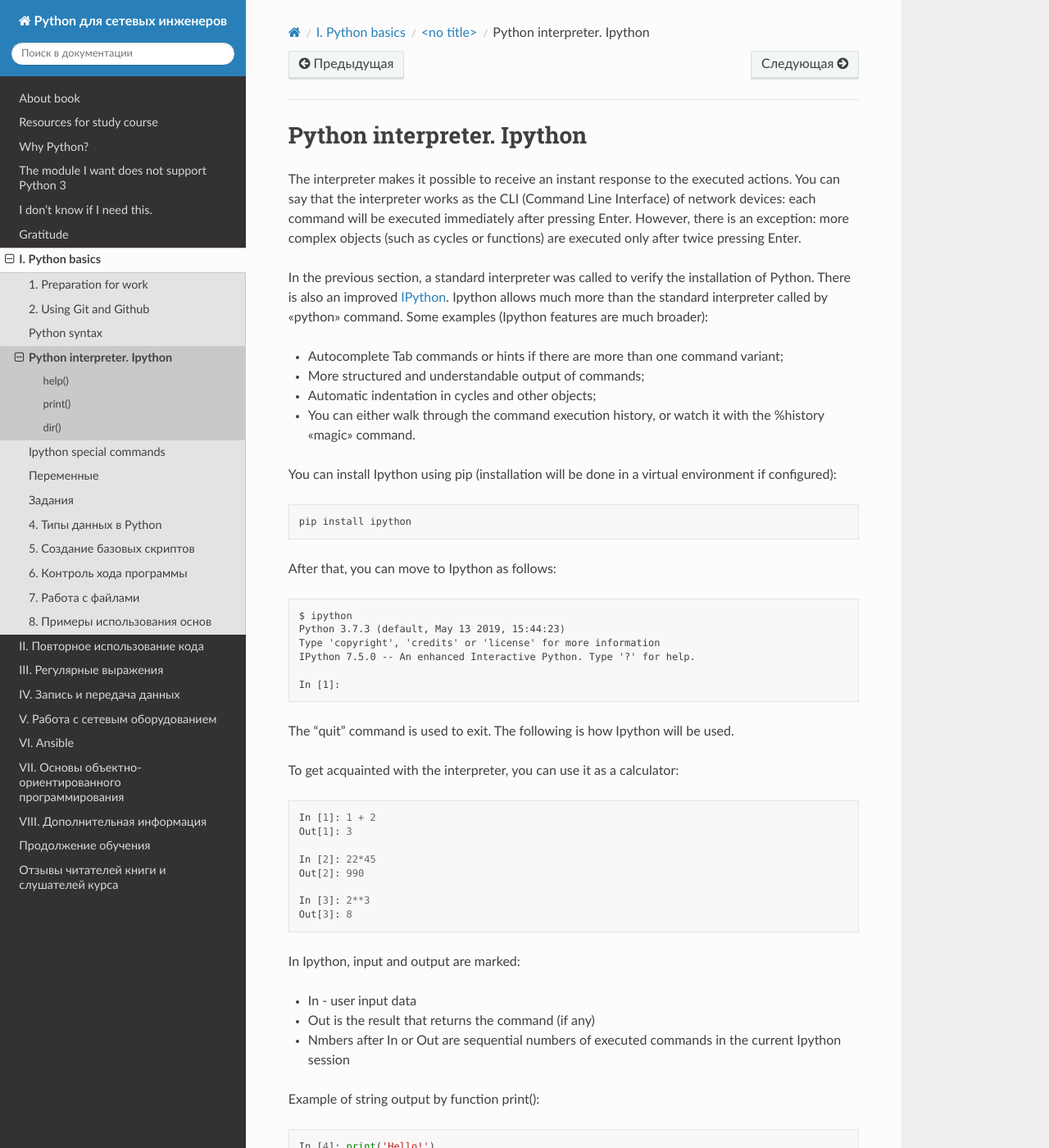
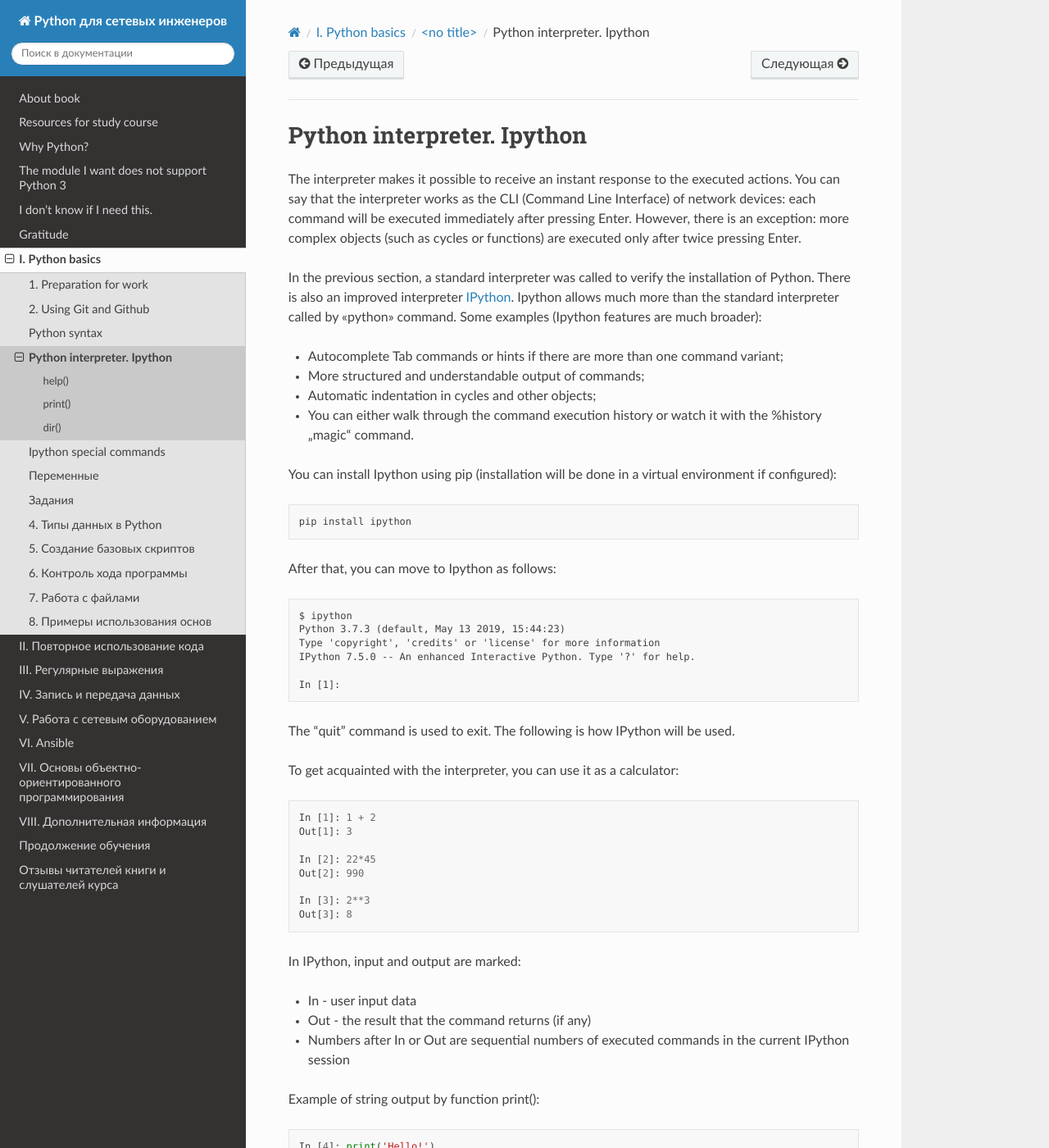
Before and after one commit to Aidar5/nattoeng, a Sphinx documentation site: the page built from docs/source/book/03_start/1_ipython.rst, in a window 1280 px wide and 1400 px high. Shown: the whole window at 82% size. Built offline with Sphinx 7.4.7 and the Read the Docs theme 2.0.0, drawn with Linux system fonts in a browser that asks for light colours; pages that are not in the unit, such as notebooks, are missing from menus; some of the changed text lies outside the part shown.

Commit message:
Update 1_ipython.rst

```diff
--- a/docs/source/book/03_start/1_ipython.rst
+++ b/docs/source/book/03_start/1_ipython.rst
@@ -3,13 +3,13 @@ Python interpreter. Ipython
 
 The interpreter makes it possible to receive an instant response to the executed actions. You can say that the interpreter works as the CLI (Command Line Interface) of network devices: each command will be executed immediately after pressing Enter. However, there is an exception: more complex objects (such as cycles or functions) are executed only after twice pressing Enter.
 
-In the previous section, a standard interpreter was called to verify the installation of Python. There is also an improved `IPython <http://ipython.readthedocs.io/en/stable/index.html>`__.
+In the previous section, a standard interpreter was called to verify the installation of Python. There is also an improved interpreter `IPython <http://ipython.readthedocs.io/en/stable/index.html>`__.
 Ipython allows much more than the standard interpreter called by "python" command. Some examples (Ipython features are much broader):
 
 -  Autocomplete Tab commands or hints if there are more than one command variant;
 -  More structured and understandable output of commands;
 -  Automatic indentation in cycles and other objects;
--  You can either walk through the command execution history, or watch it with the %history "magic" command.
+-  You can either walk through the command execution history or watch it with the %history 'magic' command.
 
 You can install Ipython using pip (installation will be done in a virtual environment if configured):
 
@@ -28,7 +28,7 @@ After that, you can move to Ipython as follows:
 
     In [1]:
 
-The “quit” command is used to exit. The following is how Ipython will be used.
+The “quit” command is used to exit. The following is how IPython will be used.
 
 To get acquainted with the interpreter, you can use it as a calculator:
 
@@ -43,11 +43,11 @@ To get acquainted with the interpreter, you can use it as a calculator:
     In [3]: 2**3
     Out[3]: 8
 
-In Ipython, input and output are marked:
+In IPython, input and output are marked:
 
 -  In - user input data
--  Out is the result that returns the command (if any)
--  Nmbers after In or Out are sequential numbers of executed commands in the current Ipython session
+-  Out - the result that the command returns (if any)
+-  Numbers after In or Out are sequential numbers of executed commands in the current IPython session
 
 Example of string output by function print():
 
@@ -149,7 +149,7 @@ If you want to get several values in a row through a space, you have to enumerat
     In [9]: print('one', 'two', 'three')
     one two three
 
-By default, at the end of each expression passed to print(), there will be a line feed. If it is necessary that after the output of each expression there would be no line feed, an additional end argument should be specified as the last expression in print().
+By default, at the end of each expression passed to print(), there will be a line feed. If it is necessary that after the output of each expression there would be no line feed, an additional "end" argument should be specified as the last expression in print().
 
 .. seealso:: Additional parameters of print function :ref:`print`
 
```
Also changed, not shown: other parts of docs/source/book/03_start/1_ipython.rst (+2 -2 lines).
